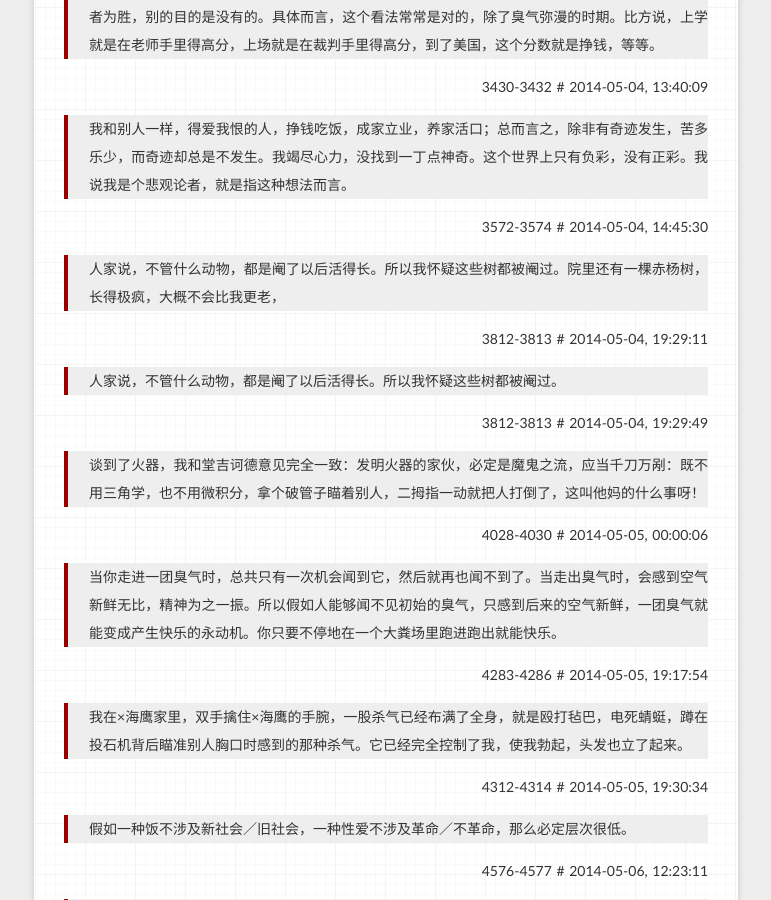
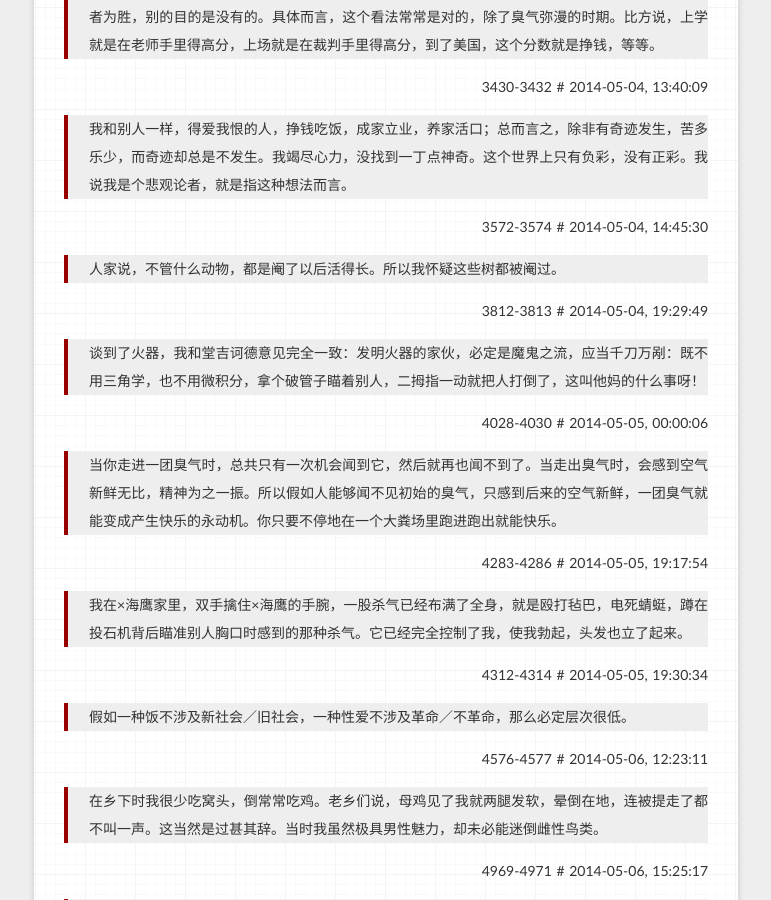
Before and after one commit to Xuezhiyuanlin/herechen.github.io, a Jekyll site: the page built from _posts/2014-05-06-wangxiaobo-the-golden-time.md, in a window 1280 px wide and 900 px high, scrolled down 3537 px. Shown: the whole window, without its empty margins (254-1025 px from the left). Built offline with Jekyll 4.4.1, drawn with Linux system fonts in a browser that asks for light colours; some web fonts are replaced; Markdown is read by kramdown in place of the engine named in the settings; comment, search, counter and statistics services are not loaded.

Commit message:
herechen

```diff
--- a/_posts/2014-05-06-wangxiaobo-the-golden-time.md
+++ b/_posts/2014-05-06-wangxiaobo-the-golden-time.md
@@ -142,11 +142,6 @@ tags: 读书
 <p style="text-align:right;padding:0 0">3572-3574 # 2014-05-04,  14:45:30</p>
 
 
-> 人家说，不管什么动物，都是阉了以后活得长。所以我怀疑这些树都被阉过。院里还有一棵赤杨树，长得极疯，大概不会比我更老，
-
-<p style="text-align:right;padding:0 0">3812-3813 # 2014-05-04,  19:29:11</p>
-
-
 > 人家说，不管什么动物，都是阉了以后活得长。所以我怀疑这些树都被阉过。
 
 <p style="text-align:right;padding:0 0">3812-3813 # 2014-05-04,  19:29:49</p>
```
